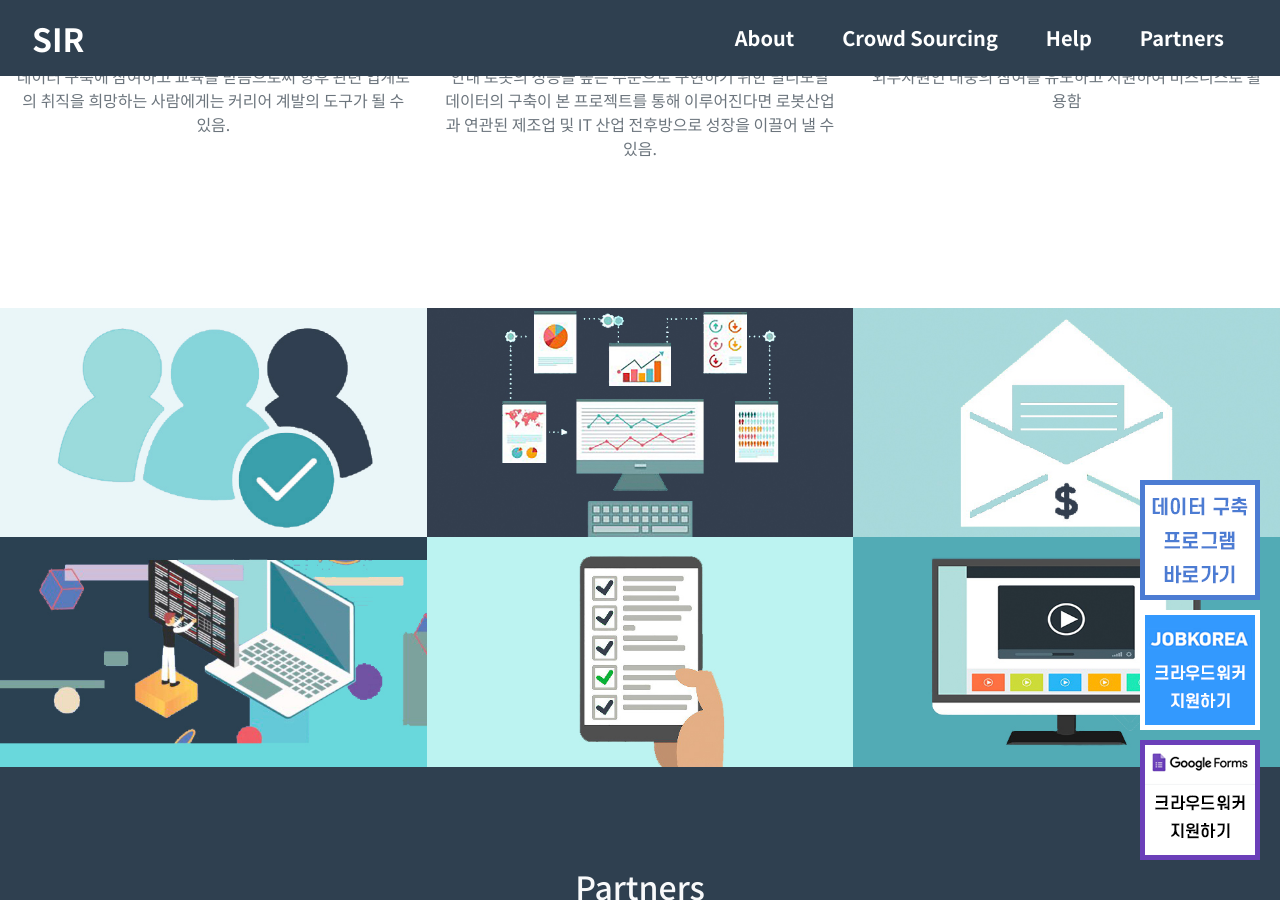
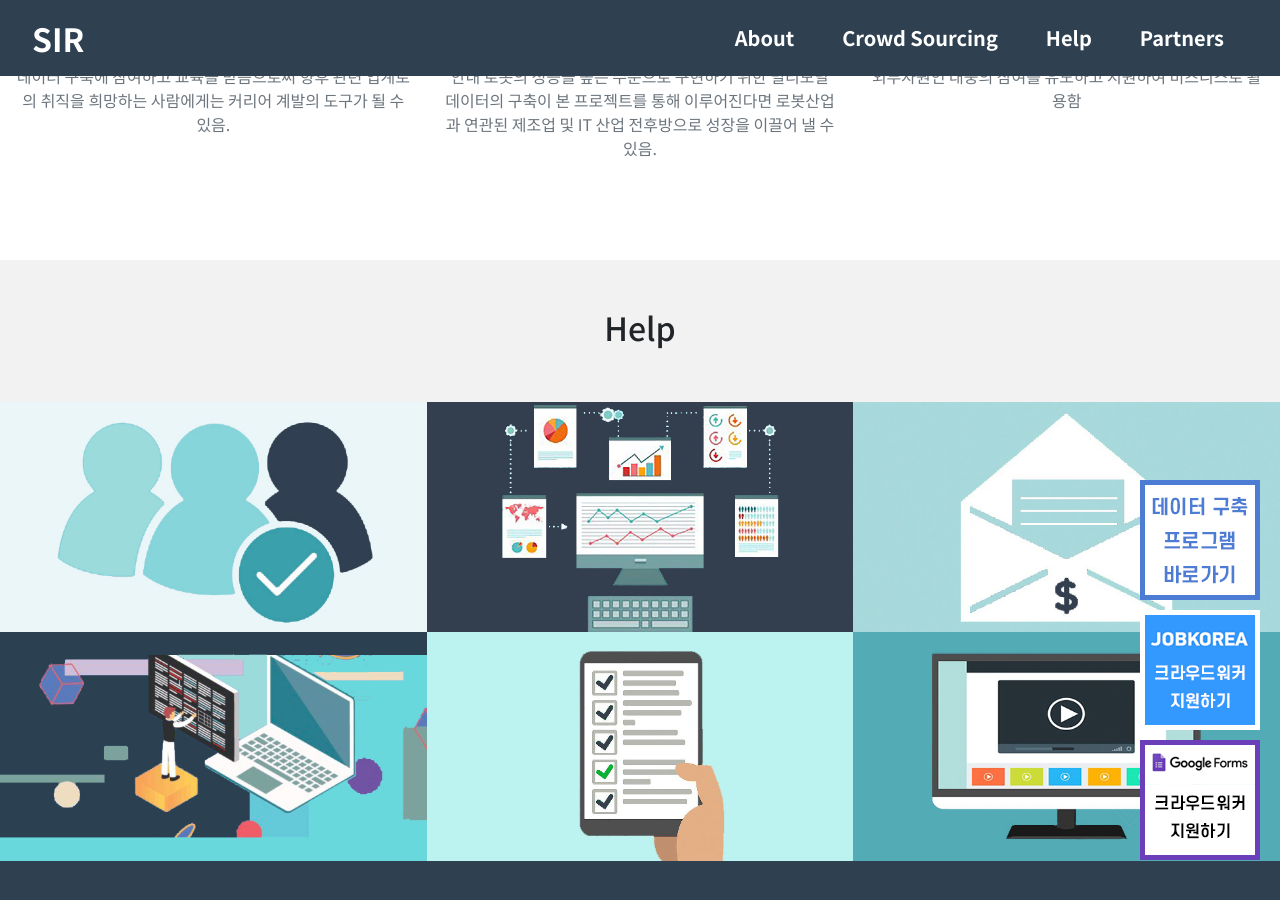
Before and after one commit to delilah1004/SIR, a Jekyll site: the page built from index.html, in a window 1280 px wide and 900 px high, scrolled down 1896 px. Built offline with Jekyll 4.4.1, drawn with Linux system fonts in a browser that asks for light colours.

Commit message:
Help 섹션 구분 추가

```diff
--- a/_includes/help.html
+++ b/_includes/help.html
@@ -1,5 +1,12 @@
 <section class="no-padding overflow-hidden" id="help">
   <div class="container-fluid">
+
+    <div class="row bg-lg p-5">
+      <div class="col-lg-12 text-center">
+        <h2 class="section-heading">Help</h2>
+      </div>
+    </div>
+
     <div class="row no-gutter">
       <div class="col-lg-4 col-sm-6">
         <a href="#" class="help-box" data-toggle="modal" data-target=".join-guide">
--- a/_includes/services.html
+++ b/_includes/services.html
@@ -3,11 +3,11 @@
     <div class="row">
       <div class="col-lg-12 text-center">
         <h2 class="section-heading">Crowd Sourcing</h2>
-        <hr class="mint mt-5">
+        <hr class="mt-5">
       </div>
     </div>
   </div>
-  <div class="container my-5">
+  <div class="container mt-5">
     <div class="row">
       <div class="col-lg-4 col-md-6 text-center">
         <div class="service-box">
--- a/css/aiis.css
+++ b/css/aiis.css
@@ -58,6 +58,28 @@ a.bg-mint:hover, a.bg-mint:focus,
 button.bg-mint:hover,
 button.bg-mint:focus {
   background-color: #18a689 !important;
+}
+
+/* light gray 배경색 */
+.bg-lg {
+  background-color: #F2F2F2 !important;
+}
+
+a.bg-lg:hover, a.bg-lg:focus,
+button.bg-lg:hover,
+button.bg-lg:focus {
+  background-color: #F2F2F2 !important;
+}
+
+/* skyblue 배경색 */
+.bg-sky {
+  background-color: #96D2DA !important;
+}
+
+a.bg-sky:hover, a.bg-sky:focus,
+button.bg-sky:hover,
+button.bg-sky:focus {
+  background-color: #96D2DA !important;
 }
 
 /* navy 배경색 */
```
Also changed, not shown: 2 other files.
